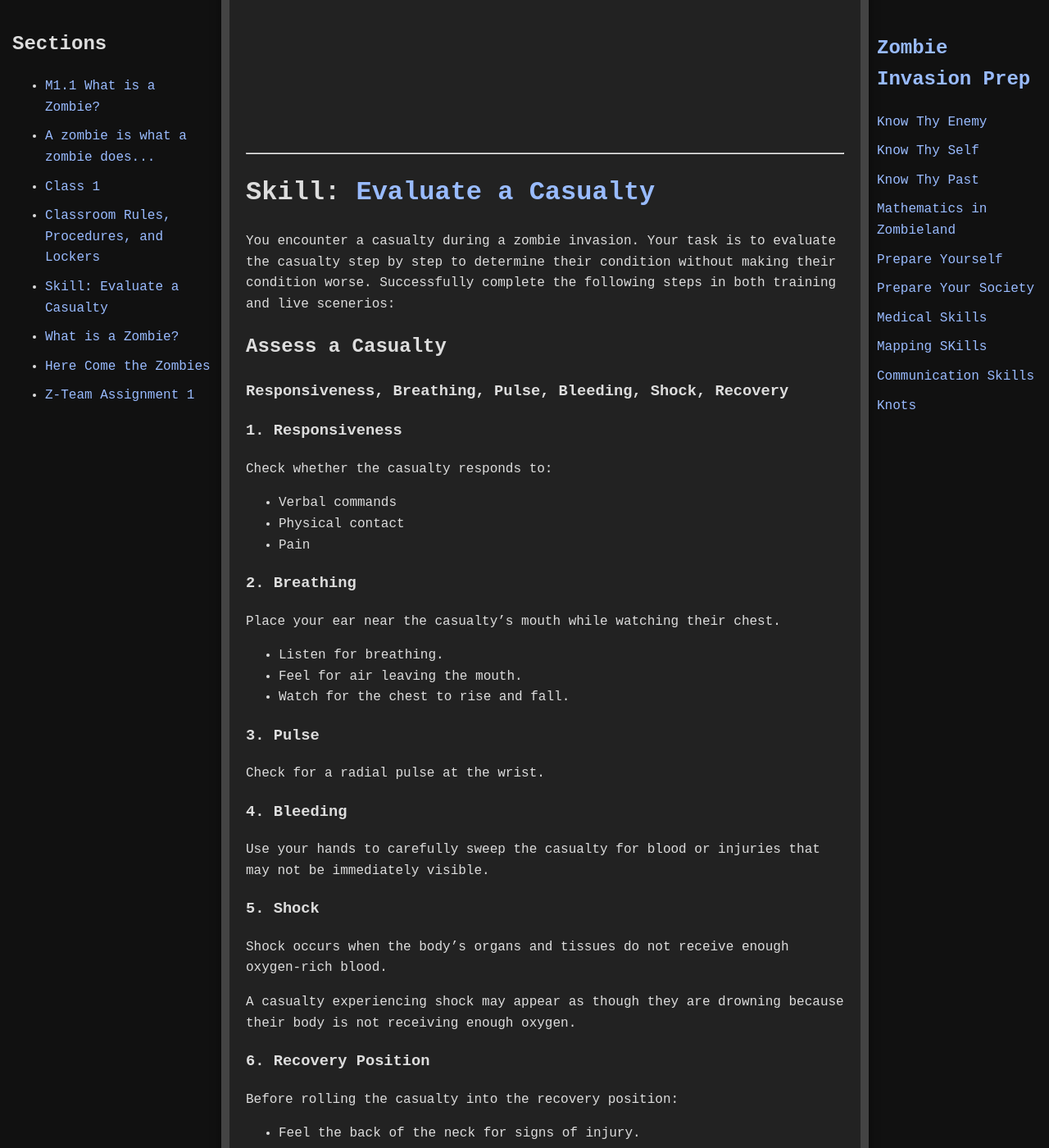
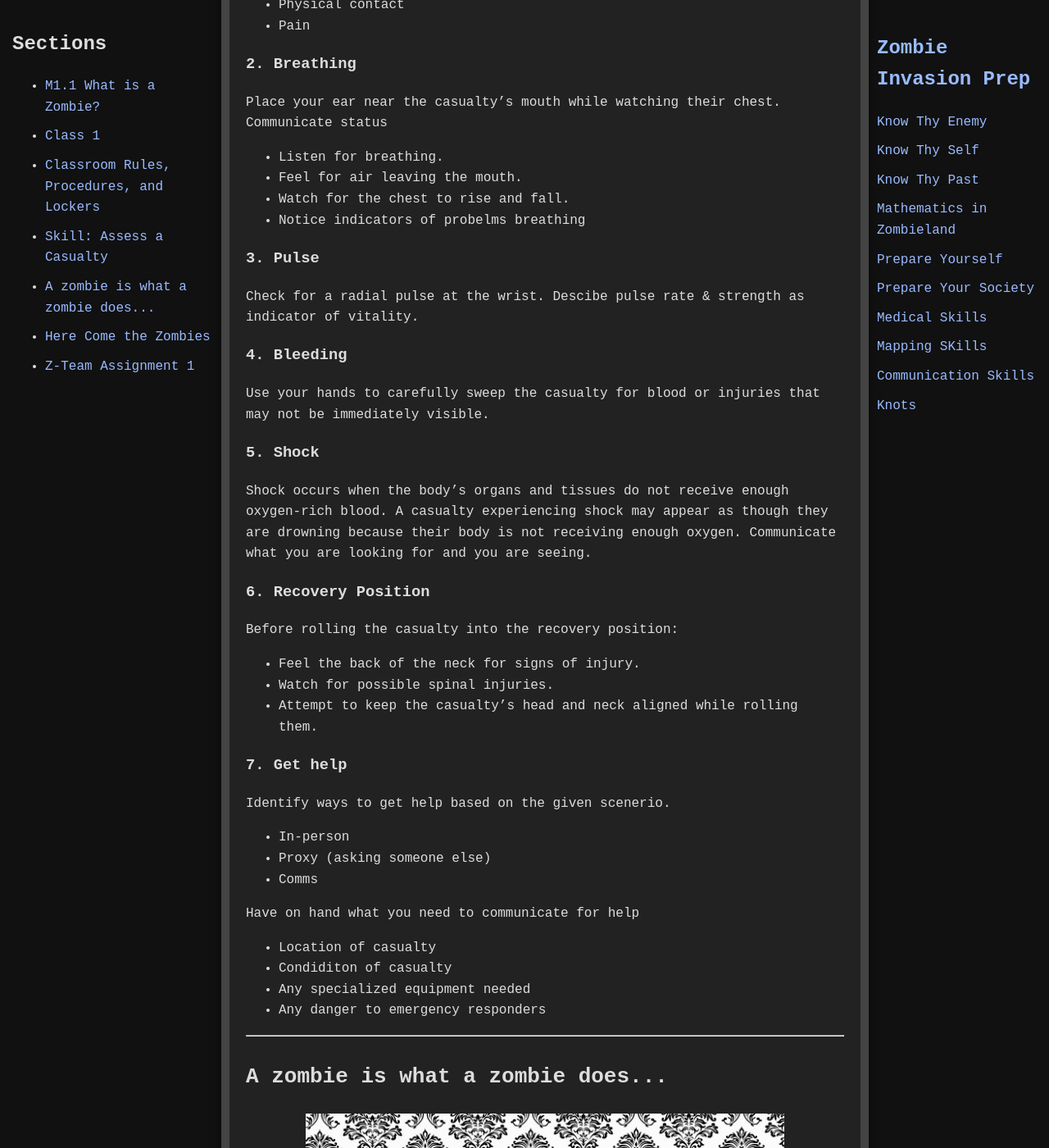
Before and after one commit to jboyce1/ZombieInvasionPrep, a Jekyll site: the page built from classes/know_thy_enemy/know_thy_enemy.md, in a window 1280 px wide and 1400 px high, scrolled down 3100 px. Shown: the whole window at 82% size. Built offline with Jekyll 4.4.1, drawn with Linux system fonts in a browser that asks for light colours; some of the changed text lies outside the part shown.

Commit message:
Update know_thy_enemy.md

```diff
--- a/classes/know_thy_enemy/know_thy_enemy.md
+++ b/classes/know_thy_enemy/know_thy_enemy.md
@@ -27,16 +27,6 @@
 
 
 <div class="gap-medium">&nbsp;</div>  <!-- use gap-large gap-medium gap-small -->
-
-
----
-# `A zombie is what a zombie does...`
-
-<div style="text-align: center;">
-  <img src="{{ '/classes/know_thy_enemy/head_outline.jpg' | relative_url }}" alt="What is a Zombie?" style="max-width: 80%; height: auto;">
-</div>
-
-Notes
 
 ---
 
@@ -75,14 +65,16 @@
 
 ---
 
-# Skill: [Evaluate a Casualty]({{ '/skills/medical/evaluate_a_casualty/' | relative_url }})
+# Skill: [Assess a Casualty]({{ '/skills/medical/evaluate_a_casualty/' | relative_url }})
 
 You encounter a casualty during a zombie invasion. Your task is to evaluate the casualty step by step to determine their condition without making their condition worse.
-Successfully complete the following steps in both training and live scenerios:
 
 ## Assess a Casualty
+Successfully complete the following steps in both training and live scenerios:
+### Responsiveness, Breathing, Pulse, Bleeding, Shock, Recovery, Help
+* Communicate verbally what you are doing as you do it
+* Complete assessment in less than one minute (subject to change)
 
-### Responsiveness, Breathing, Pulse, Bleeding, Shock, Recovery
 
 ### 1. Responsiveness
 
@@ -94,15 +86,16 @@
 
 ### 2. Breathing
 
-Place your ear near the casualty's mouth while watching their chest.
+Place your ear near the casualty's mouth while watching their chest. Communicate status
 
 * Listen for breathing.
 * Feel for air leaving the mouth.
 * Watch for the chest to rise and fall.
+* Notice indicators of probelms breathing
 
 ### 3. Pulse
 
-Check for a radial pulse at the wrist.
+Check for a radial pulse at the wrist. Descibe pulse rate & strength as indicator of vitality.
 
 ### 4. Bleeding
 
@@ -110,9 +103,7 @@
 
 ### 5. Shock
 
-Shock occurs when the body's organs and tissues do not receive enough oxygen-rich blood.
-
-A casualty experiencing shock may appear as though they are drowning because their body is not receiving enough oxygen.
+Shock occurs when the body's organs and tissues do not receive enough oxygen-rich blood. A casualty experiencing shock may appear as though they are drowning because their body is not receiving enough oxygen. Communicate what you are looking for and you are seeing.
 
 ### 6. Recovery Position
 
@@ -122,9 +113,30 @@
 * Watch for possible spinal injuries.
 * Attempt to keep the casualty's head and neck aligned while rolling them.
 
+### 7. Get help
+
+Identify ways to get help based on the given scenerio.
+* In-person
+* Proxy (asking someone else)
+* Comms
+
+Have on hand what you need to communicate for help
+* Location of casualty
+* Condiditon of casualty
+* Any specialized equipment needed
+* Any danger to emergency responders
+
 ---
 
-# What is a Zombie?
+# `A zombie is what a zombie does...`
+
+<div style="text-align: center;">
+  <img src="{{ '/classes/know_thy_enemy/head_outline.jpg' | relative_url }}" alt="What is a Zombie?" style="max-width: 80%; height: auto;">
+</div>
+
+Notes: brainstem, motor systems, procedural memory, prefrontal cortex, Broca’s area, Wernicke’s area, amygdala, hippocampus, episodic memory, social taboo
+
+<div class="gap-medium">&nbsp;</div>  <!-- use gap-large gap-medium gap-small -->
 
 <div style="text-align: center;">
   <iframe
@@ -139,19 +151,6 @@
   </iframe>
 </div>
 
-<br>
-
-<div style="text-align: center;">
-  <img src="{{ '/classes/know_thy_enemy/images/what_is_a_zombie.jpg' | relative_url }}" alt="What is a Zombie?" style="max-width: 80%; height: auto;">
-</div>
-
-<!--
-Upload the image to:
-
-classes/know_thy_enemy/images/what_is_a_zombie.jpg
-
-You can change the filename and path above later.
--->
 
 ---
 
```
